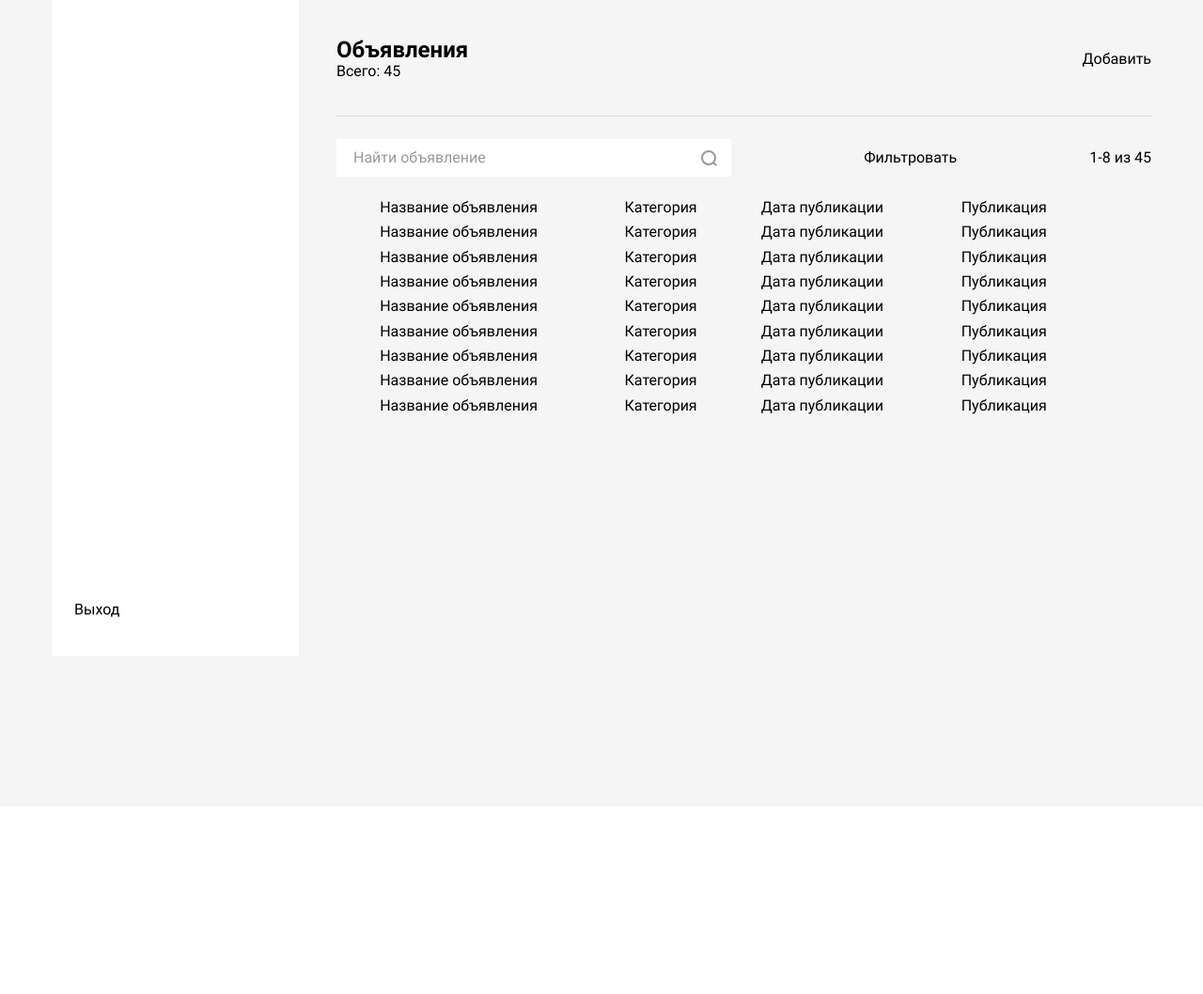
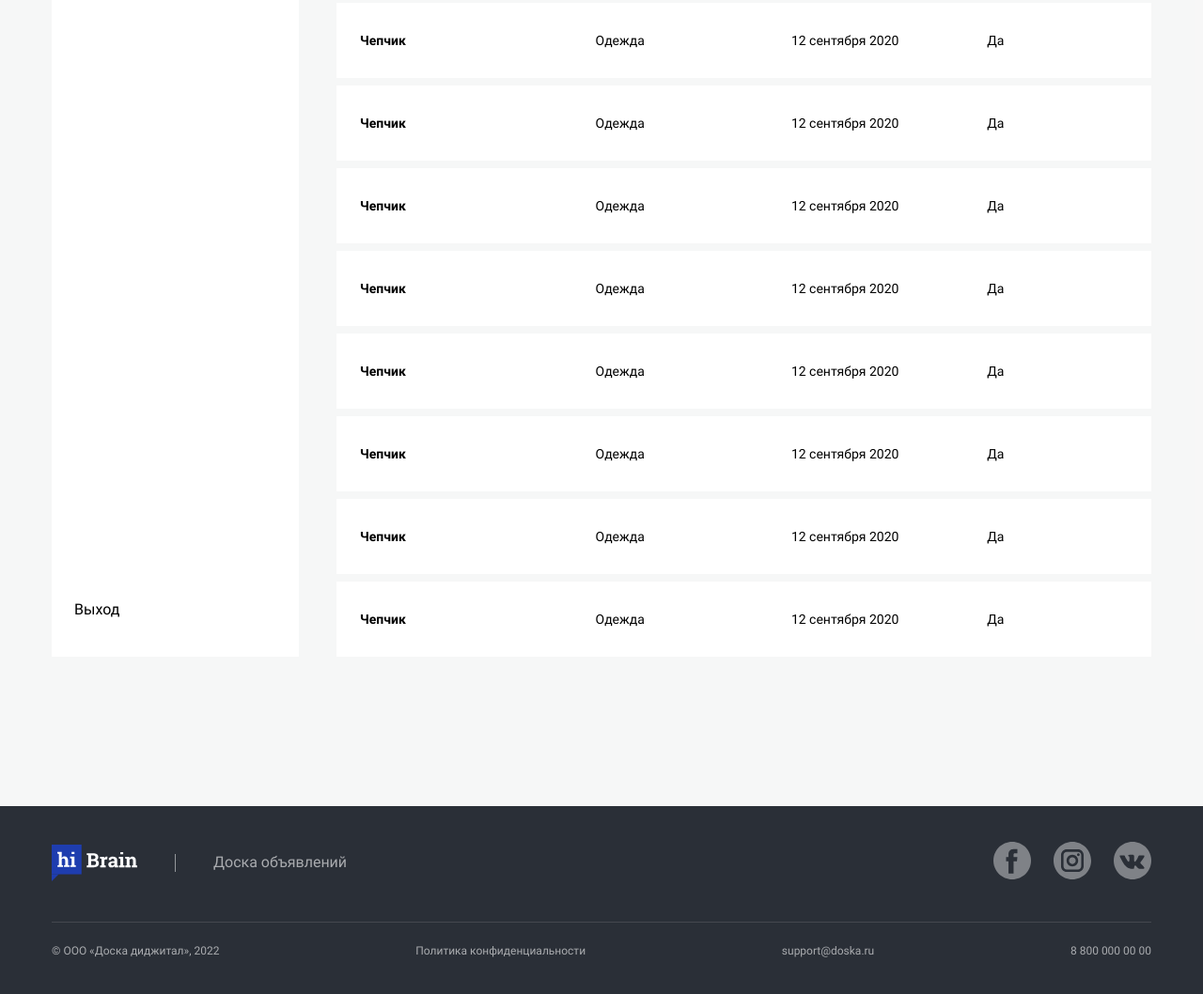
Before and after one commit to springdale95/bulletin_board_table, a plain HTML site: page index.html in a window 1280 px wide. Shown: the part 332-1390 px from the top of the page at 94% size. Before the commit the page ends 1190 px from the top, so only its background shows below. Drawn offline with Linux system fonts and the light colour scheme; files whose address does not match are found by name.

Commit message:
second commit

```diff
--- a/index.html
+++ b/index.html
@@ -9,6 +9,7 @@
     <link rel="stylesheet" href="./style/global_style.css">
     <link rel="stylesheet" href="./style/header_style.css">
     <link rel="stylesheet" href="./style/main_style.css">
+    <link rel="stylesheet" href="./style/footer_style.css">
     <link rel="stylesheet" href="./style/color_style.css">
     <title>Bulletin board table</title>
 </head>
@@ -16,7 +17,7 @@
     <header class="header vertical_center header_bg_color container">
         <div class="container elements_in_row">
             <a href="index.html">
-                <img src="./img/header/main_logo.svg" alt="Main_logo">
+                <img src="./img/header/header_main_logo.svg" alt="Header_main_logo">
             </a>
             <div class="login-search-width elements_in_row">
                 <button class="button-reset login-button">
@@ -27,7 +28,7 @@
             </div>
         </div>
     </header>
-    <main class="main">
+    <main class="main container">
         <div class="container main_margins elements_in_row">
             <aside class="aside">
                 <div class="user_card">
@@ -75,127 +76,7 @@
                     </button>
                     <span>1-8 из 45</span>
                 </div>
-                <div class="table_grid">
-                        <span>
-                            Название объявления
-                        </span>
-                        <span>
-                            Категория
-                        </span>
-                        <span>
-                            Дата публикации
-                        </span>
-                        <span>
-                            Публикация
-                        </span>
-                        <span>
-                            <!--Заглушка-->
-                        </span>
-                        <span>
-                            Название объявления
-                        </span>
-                        <span>
-                            Категория
-                        </span>
-                        <span>
-                            Дата публикации
-                        </span>
-                        <span>
-                            Публикация
-                        </span>
-                        <span>
-                            <!--Заглушка-->
-                        </span>
-                        <span>
-                            Название объявления
-                        </span>
-                        <span>
-                            Категория
-                        </span>
-                        <span>
-                            Дата публикации
-                        </span>
-                        <span>
-                            Публикация
-                        </span>
-                        <span>
-                            <!--Заглушка-->
-                        </span>
-                        <span>
-                            Название объявления
-                        </span>
-                        <span>
-                            Категория
-                        </span>
-                        <span>
-                            Дата публикации
-                        </span>
-                        <span>
-                            Публикация
-                        </span>
-                        <span>
-                            <!--Заглушка-->
-                        </span>
-                        <span>
-                            Название объявления
-                        </span>
-                        <span>
-                            Категория
-                        </span>
-                        <span>
-                            Дата публикации
-                        </span>
-                        <span>
-                            Публикация
-                        </span>
-                        <span>
-                            <!--Заглушка-->
-                        </span>
-                        <span>
-                            Название объявления
-                        </span>
-                        <span>
-                            Категория
-                        </span>
-                        <span>
-                            Дата публикации
-                        </span>
-                        <span>
-                            Публикация
-                        </span>
-                        <span>
-                            <!--Заглушка-->
-                        </span>
-                        <span>
-                            Название объявления
-                        </span>
-                        <span>
-                            Категория
-                        </span>
-                        <span>
-                            Дата публикации
-                        </span>
-                        <span>
-                            Публикация
-                        </span>
-                        <span>
-                            <!--Заглушка-->
-                        </span>
-                        <span>
-                            Название объявления
-                        </span>
-                        <span>
-                            Категория
-                        </span>
-                        <span>
-                            Дата публикации
-                        </span>
-                        <span>
-                            Публикация
-                        </span>
-                        <span>
-                            <!--Заглушка-->
-                        </span>
+                <div class="table_grid table_top table_bg_color vertical_center">
                         <span>
                             Название объявления
                         </span>
@@ -212,8 +93,183 @@
                             <!--Заглушка-->
                         </span>
                 </div>
+                <div class="table_grid table_elements table_bg_color vertical_center">
+                    <span class="board_name">
+                        Чепчик
+                    </span>
+                    <span>
+                        Одежда
+                    </span>
+                    <span>
+                        12 сентября 2020
+                    </span>
+                    <span>
+                        Да
+                    </span>
+                    <span>
+                        <!--Заглушка-->
+                    </span>
+                </div>
+                <div class="table_grid table_elements table_bg_color vertical_center">
+                    <span class="board_name">
+                        Чепчик
+                    </span>
+                    <span>
+                        Одежда
+                    </span>
+                    <span>
+                        12 сентября 2020
+                    </span>
+                    <span>
+                        Да
+                    </span>
+                    <span>
+                        <!--Заглушка-->
+                    </span>
+                </div>
+                <div class="table_grid table_elements table_bg_color vertical_center">
+                    <span class="board_name">
+                        Чепчик
+                    </span>
+                    <span>
+                        Одежда
+                    </span>
+                    <span>
+                        12 сентября 2020
+                    </span>
+                    <span>
+                        Да
+                    </span>
+                    <span>
+                        <!--Заглушка-->
+                    </span>
+                </div>
+                <div class="table_grid table_elements table_bg_color vertical_center">
+                    <span class="board_name">
+                        Чепчик
+                    </span>
+                    <span>
+                        Одежда
+                    </span>
+                    <span>
+                        12 сентября 2020
+                    </span>
+                    <span>
+                        Да
+                    </span>
+                    <span>
+                        <!--Заглушка-->
+                    </span>
+                </div>
+                <div class="table_grid table_elements table_bg_color vertical_center">
+                    <span class="board_name">
+                        Чепчик
+                    </span>
+                    <span>
+                        Одежда
+                    </span>
+                    <span>
+                        12 сентября 2020
+                    </span>
+                    <span>
+                        Да
+                    </span>
+                    <span>
+                        <!--Заглушка-->
+                    </span>
+                </div>
+                <div class="table_grid table_elements table_bg_color vertical_center">
+                    <span class="board_name">
+                        Чепчик
+                    </span>
+                    <span>
+                        Одежда
+                    </span>
+                    <span>
+                        12 сентября 2020
+                    </span>
+                    <span>
+                        Да
+                    </span>
+                    <span>
+                        <!--Заглушка-->
+                    </span>
+                </div>
+                <div class="table_grid table_elements table_bg_color vertical_center">
+                    <span class="board_name">
+                        Чепчик
+                    </span>
+                    <span>
+                        Одежда
+                    </span>
+                    <span>
+                        12 сентября 2020
+                    </span>
+                    <span>
+                        Да
+                    </span>
+                    <span>
+                        <!--Заглушка-->
+                    </span>
+                </div>
+                <div class="table_grid table_elements table_bg_color vertical_center">
+                    <span class="board_name">
+                        Чепчик
+                    </span>
+                    <span>
+                        Одежда
+                    </span>
+                    <span>
+                        12 сентября 2020
+                    </span>
+                    <span>
+                        Да
+                    </span>
+                    <span>
+                        <!--Заглушка-->
+                    </span>
+                </div>
             </div>
         </div>
     </main>
+    <footer class="footer vertical_center footer_bg_color container">
+        <div class="container">
+            <div class="elements_in_row">
+                <div class="vertical_center elements_in_row">
+                    <a href="index.html">
+                        <img src="./img/footer/footer_main_logo.svg" alt="Footer_main_logo">
+                    </a>
+                    <span class="span_before_logo">
+                        Доска объявлений
+                    </span>
+                </div>
+                <div>
+                    <a href="index.html">
+                        <img src="./img/footer/facebook_logo.svg" alt="Facebook_logo">
+                    </a>
+                    <a class="link_padding" href="index.html">
+                        <img src="./img/footer/instagram_logo.svg" alt="Instagram_logo">
+                    </a>
+                    <a href="index.html">
+                        <img src="./img/footer/vk_logo.svg" alt="VK_logo">
+                    </a>
+                </div>
+            </div>
+            <div class="elements_in_row footer_bottom">
+                <span>
+                    © ООО «Доска диджитал», 2022
+                </span>
+                <span>
+                    Политика конфиденциальности
+                </span>
+                <span>
+                    support@doska.ru
+                </span>
+                <span>
+                    8 800 000 00 00
+                </span>
+            </div>
+        </div>
+    </footer>
 </body>
 </html>
--- a/style/color_style.css
+++ b/style/color_style.css
@@ -1,8 +1,13 @@
 :root {
     --button: #1E3DAF;
     --white: #ffffff;
-    --black4: rgba(0, 0, 0, 0.04);
-    --black8: rgba(0, 0, 0, 0.08);
-    --black10: rgba(0, 0, 0, 0.1);
-    --black40: rgba(0, 0, 0, 0.4);
+    --white12: rgb(255, 255, 255, 0.12);
+    --white50: rgb(255, 255, 255, 0.5);
+    --white60: rgb(255, 255, 255, 0.6);
+    --black: rgb(42, 47, 55);
+    --black4: rgba(42, 47, 55, 0.04);
+    --black8: rgba(42, 47, 55, 0.08);
+    --black10: rgba(42, 47, 55, 0.1);
+    --black40: rgba(42, 47, 55, 0.4);
+    --black60: rgba(42, 47, 55, 0.6);
 }
--- /dev/null
+++ b/style/footer_style.css
@@ -0,0 +1,28 @@
+.footer {
+    max-width: 1920px;
+    height: 200px;
+}
+
+.footer_bg_color {
+    background-color: var(--black);
+}
+
+.span_before_logo {
+    color: var(--white60);
+    margin-left: 40px;
+    padding-left: 40px;
+    border-left: 1px solid var(--white50);
+}
+
+.link_padding {
+    padding: 0 20px 0 20px;
+}
+
+.footer_bottom {
+    padding-top: 24px;
+    margin-top: 40px;
+    border-top: 1px solid var(--white12);
+    color: var(--white60);
+    font-weight: 400;
+    font-size: 12px;
+}
--- a/style/main_style.css
+++ b/style/main_style.css
@@ -23,6 +23,7 @@
     border-bottom: 1px solid var(--black10);
     gap: 16px;
     padding: 24px;
+    height: 89px;
 }
 
 .card_word {
@@ -86,13 +87,29 @@
 
 .table_grid {
     display: grid;
-    grid-template-columns: 30% 15% 20% 20% auto;
-    grid-template-rows: repeat(9, 1fr);
-    column-gap: 20px;
-    row-gap: 8px;
-    justify-items: center;
+    grid-template-columns: 25% 20% 20% 10% auto;
+    column-gap: 40px;
+    padding-left: 25px;
 }
 
 .table_top {
+    height: 40px;
+    color: var(--black60);
+    font-weight: 700;
+    font-size: 12px;
+}
 
+.table_bg_color {
+    background-color: var(--white);
 }
+
+.table_elements {
+    margin-top: 8px;
+    height: 80px;
+    font-weight: 400;
+    font-size: 14px;
+}
+
+.board_name {
+    font-weight: 700;
+}
```
Also changed, not shown: img/footer/facebook_logo.svg (added), img/footer/footer_main_logo.svg (added), img/footer/instagram_logo.svg (added), img/footer/vk_logo.svg (added), img/header/header_main_logo.svg (renamed from img/header/main_logo.svg).
